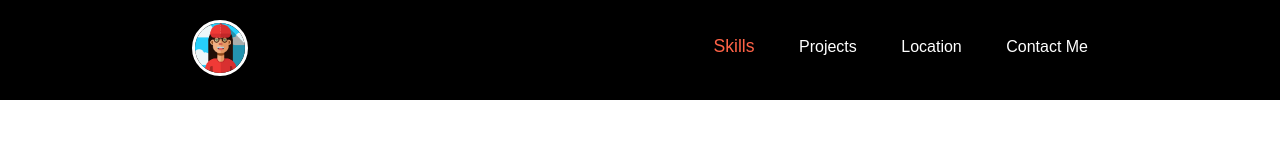
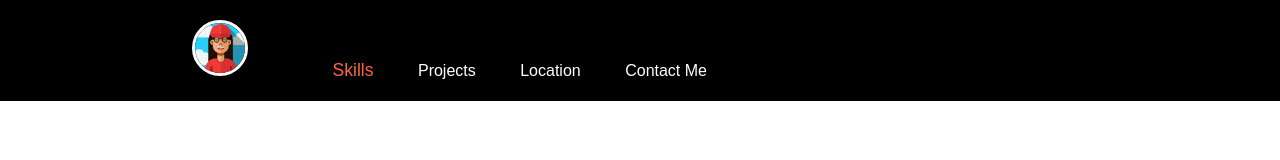
Before and after one commit to Madeline-Carr/Madeline-Carr.github.io, a plain HTML site: page index.html in a window 1280 px wide. Drawn offline with nearby package versions, Linux system fonts and the light colour scheme; files that its build step writes are made by us from their sources.

Commit message:
Removed Unneeded SASS

```diff
--- a/Styles/styles.scss
+++ b/Styles/styles.scss
@@ -17,7 +17,6 @@ header{
     background-color: black;
     color: white;
     ul{
-        float: right;
         display: inline;
         list-style-type: none;
     }
```
